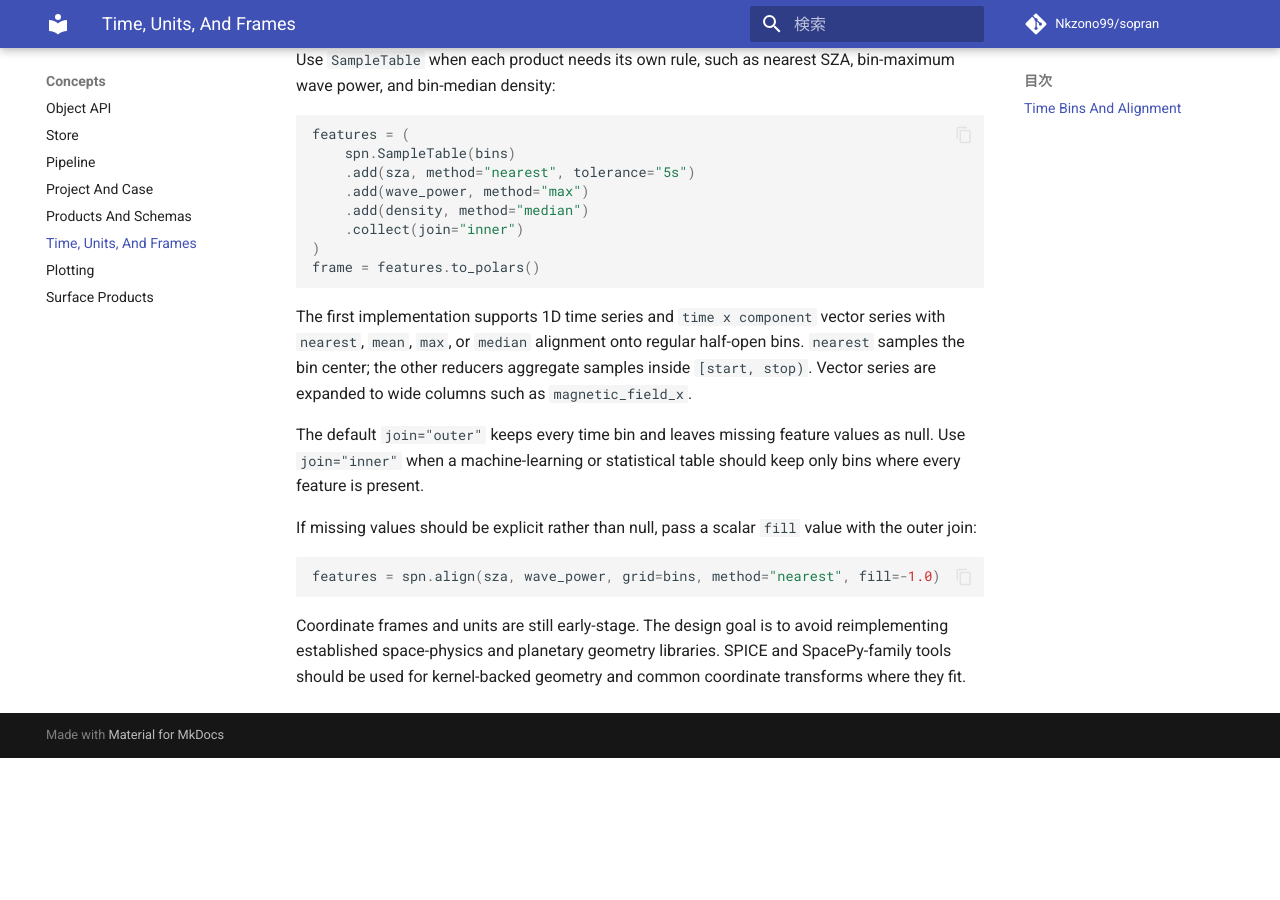
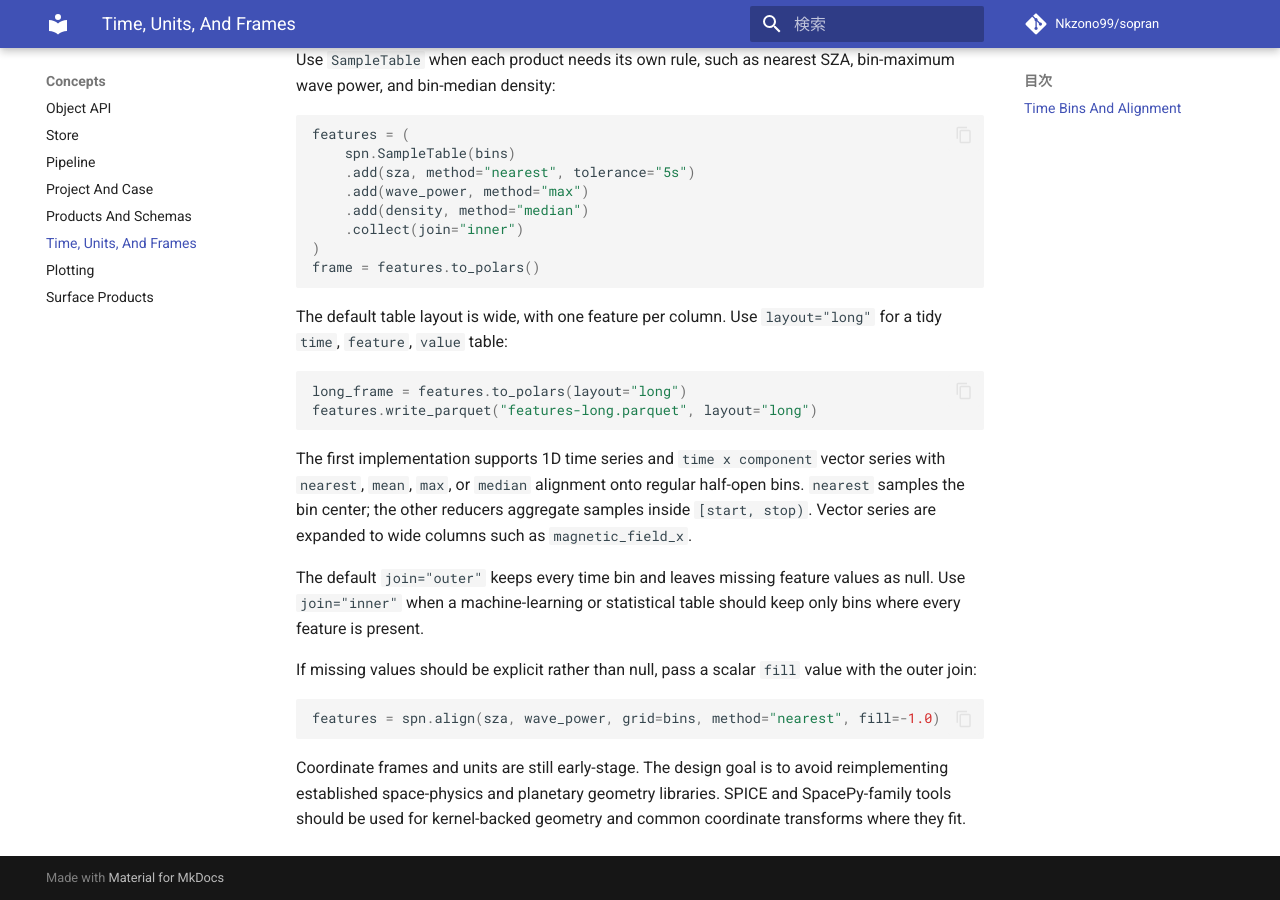
Before and after one commit to Nkzono99/sopran, an MkDocs documentation site: the page built from docs/concepts/time-units-frames.md, in a window 1280 px wide and 900 px high, scrolled down 965 px. Built offline with MkDocs 1.6.1 and Material for MkDocs 9.7.7, drawn with Linux system fonts in a browser that asks for light colours; comment, search, counter and statistics services are not loaded; before the commit the page ends 1723 px from its top, so only the background shows below that.

Commit message:
Add long layout for alignment tables

````diff
--- a/docs/concepts/time-units-frames.md
+++ b/docs/concepts/time-units-frames.md
@@ -55,6 +55,14 @@ features = (
 frame = features.to_polars()
 ```
 
+The default table layout is wide, with one feature per column. Use
+`layout="long"` for a tidy `time`, `feature`, `value` table:
+
+```python
+long_frame = features.to_polars(layout="long")
+features.write_parquet("features-long.parquet", layout="long")
+```
+
 The first implementation supports 1D time series and `time x component` vector
 series with `nearest`, `mean`, `max`, or `median` alignment onto regular
 half-open bins. `nearest` samples the bin center; the other reducers aggregate
````
Also changed, not shown: README.md (+1 -0 lines), SPEC.md (+7 -4 lines), docs/concepts/plotting.md (+4 -0 lines), 2 other files.
